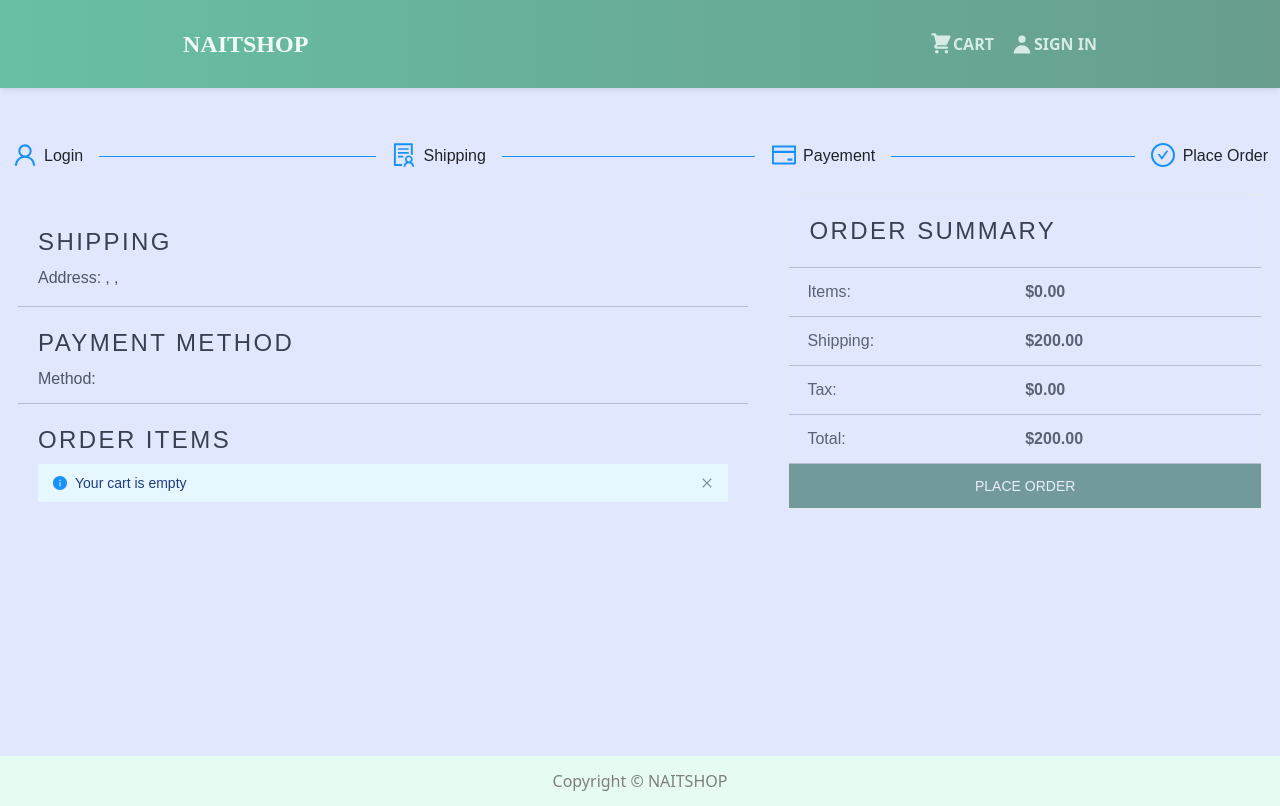
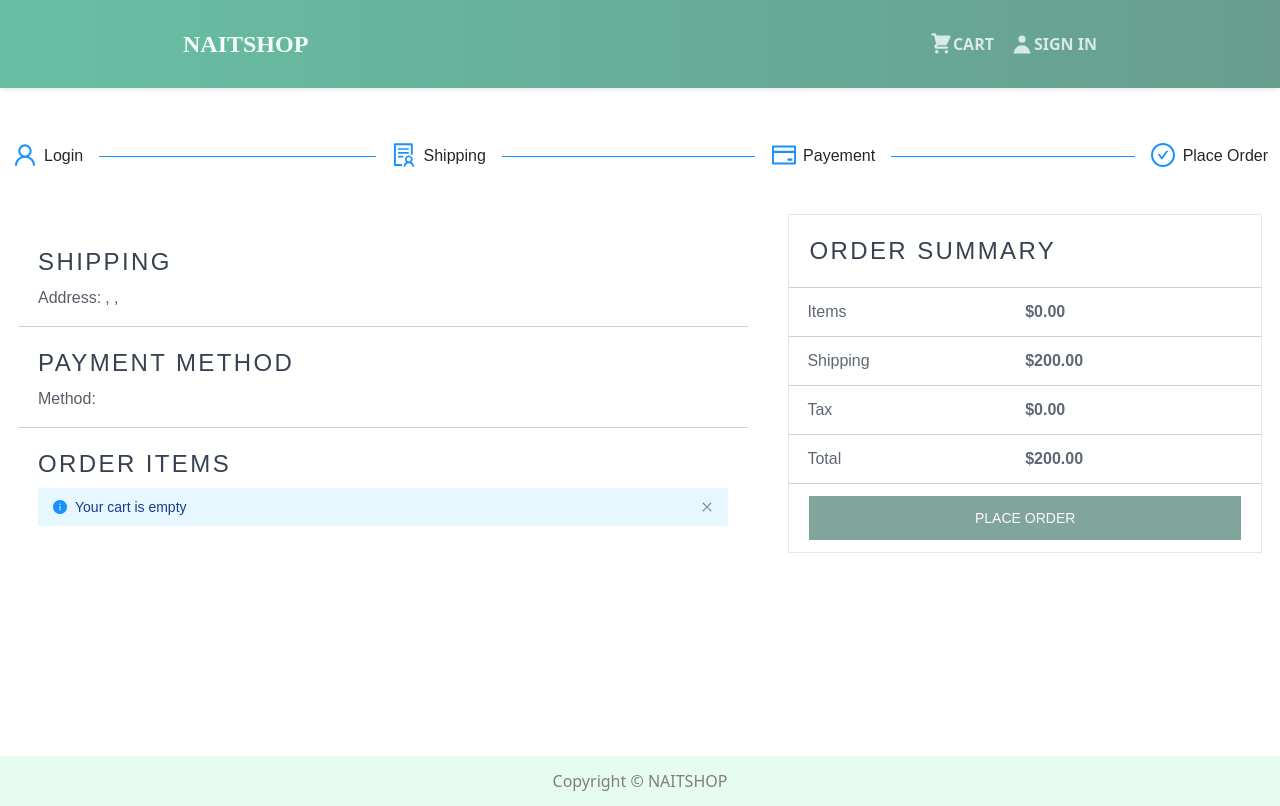
Before and after one commit to ATabdessamia/NAITSHOP, a React (Create React App) app in the folder frontend/: page /placeorder in a window 1280 px wide. Built offline with nearby package versions, Linux system fonts and the light colour scheme.

Commit message:
adding styled components

```diff
--- a/frontend/src/App.js
+++ b/frontend/src/App.js
@@ -19,7 +19,7 @@ const App = () => {
     <>
       <Router>
         <Header />
-        <main className="mx-auto container p-3 font-nunito leading-relaxed overflow-hidden sm:bg-red-100 md:bg-green-100 lg:bg-blue-100 xl:bg-indigo-100 2xl:bg-purple-100">
+        <main className="mx-auto container p-3 font-nunito leading-relaxed overflow-hidden">
           <Route path="/login" component={LoginScreen} />
           <Route path="/register" component={RegisterScreen} />
           <Route path="/profile" component={ProfileScreen} />
--- a/frontend/src/components/CheckoutSteps.js
+++ b/frontend/src/components/CheckoutSteps.js
@@ -48,7 +48,7 @@ const CheckoutSteps = ({ History, Current }) => {
       current={current}
       onChange={onChange}
       size="default"
-      className="mb-5 mt-10"
+      className="my-10"
     >
       {steps.map((item, i) => (
         <Step
--- a/frontend/src/components/Product.js
+++ b/frontend/src/components/Product.js
@@ -29,7 +29,9 @@ const Product = ({ product }) => {
         <Rating value={product.rating} text={`${product.numReviews} reviews`} />
       </div>
 
-      <h3 className="text-xl px-3 my-2 font-semibold">${product.price}</h3>
+      <h3 className="text-lg sm:text-xl px-3 my-2 font-semibold">
+        ${product.price}
+      </h3>
     </div>
   );
 };
--- /dev/null
+++ b/frontend/src/components/styledComponents/CardGrowItem.js
@@ -0,0 +1,14 @@
+import React from "react";
+
+const CardGrowItem = ({ title, price }) => {
+  return (
+    <div className="-mx-3.5 flex flex-wrap px-3">
+      <div className="flex-grow flex-basis-0 max-w-full">{title}</div>
+      <div className="flex-grow flex-basis-0 max-w-full">
+        <strong>${price}</strong>
+      </div>
+    </div>
+  );
+};
+
+export default CardGrowItem;
--- /dev/null
+++ b/frontend/src/components/styledComponents/DivideBox.js
@@ -0,0 +1,13 @@
+import React from "react";
+
+const DivideBox = ({ children }) => {
+  return (
+    <div className="px-5 w-full md:w-3/5 md:flex-basis-60 relative">
+      <div className="flex flex-col pl-0 divide-y > * divide-gray-900 > * divide-opacity-20 text-opacity-70 text-gray-900 text-sm sm:text-base md:text-sm lg:text-base my-3 justify-center">
+        {children}
+      </div>
+    </div>
+  );
+};
+
+export default DivideBox;
--- /dev/null
+++ b/frontend/src/components/styledComponents/DivideBoxItem.js
@@ -0,0 +1,14 @@
+import React from "react";
+
+const DivideBoxItem = ({ children, title }) => {
+  return (
+    <div className="py-3 relative block px-5">
+      <h2 className="uppercase text-gray-700 py-2 text-lg sm:text-2xl font-medium tracking-widest">
+        {title}
+      </h2>
+      {children}
+    </div>
+  );
+};
+
+export default DivideBoxItem;
--- /dev/null
+++ b/frontend/src/components/styledComponents/DivideBoxParagraph.js
@@ -0,0 +1,12 @@
+import React from "react";
+
+const DivideBoxParagraph = ({ title, children }) => {
+  return (
+    <p className="mb-1">
+      <strong className="font-normal mr-1 capitalize">{title}:</strong>
+      {children}
+    </p>
+  );
+};
+
+export default DivideBoxParagraph;
--- /dev/null
+++ b/frontend/src/components/styledComponents/DivideFlex.js
@@ -0,0 +1,16 @@
+import React from "react";
+
+const DivideFlex = ({ key, children }) => {
+  return (
+    <div
+      className="flex flex-col pl-0 mb-3 text-opacity-70 text-gray-900 text-sm sm:text-base md:text-sm lg:text-base items-center justify-center text-center md:text-left"
+      key={key}
+    >
+      <div className="py-3 relative block px-5">
+        <div className="-mx-3.5 flex flex-wrap items-center">{children}</div>
+      </div>
+    </div>
+  );
+};
+
+export default DivideFlex;
--- a/frontend/src/screens/HomeScreen.js
+++ b/frontend/src/screens/HomeScreen.js
@@ -17,7 +17,7 @@ const HomeScreen = () => {
 
   return (
     <>
-      <h1 className="text-3xl md:text-4xl uppercase text-gray-700 p-1 tracking-widest font-extrabold mt-10">
+      <h1 className="text-xl sm:text-3xl md:text-4xl uppercase text-gray-700 p-1 tracking-widest font-extrabold mt-10">
         latest products
       </h1>
       {loading ? (
--- a/frontend/src/screens/OrderScreen.js
+++ b/frontend/src/screens/OrderScreen.js
@@ -2,10 +2,20 @@ import React, { useState, useEffect } from "react";
 import { useDispatch, useSelector } from "react-redux";
 import axios from "axios";
 import { PayPalButton } from "react-paypal-button-v2";
+import { Link } from "react-router-dom";
 
 import Message from "../components/Message";
 import Loader from "../components/Loader";
 import Card from "../components/styledComponents/Card";
+import DivideBox from "../components/styledComponents/DivideBox";
+import DivideBoxItem from "../components/styledComponents/DivideBoxItem";
+import Image from "../components/styledComponents/Image";
+import DivideBoxParagraph from "../components/styledComponents/DivideBoxParagraph";
+import DivideFlex from "../components/styledComponents/DivideFlex";
+import CardList from "../components/styledComponents/CardList";
+import CardListItems from "../components/styledComponents/CardListItems";
+import CardGrowItem from "../components/styledComponents/CardGrowItem";
+import ItemsDetail from "../components/styledComponents/ItemsDetail";
 import { getOrderDetails, payOrder } from "../actions/orderActions";
 import { ORDER_PAY_RESET } from "../constants/orderConstants";
 
@@ -69,42 +79,28 @@ const OrderScreen = ({ match }) => {
         />
       ) : (
         <>
-          <h1 className="text-lg sm:text-2xl md:text-3xl uppercase text-gray-700 p-1 tracking-widest font-extrabold break-words mt-10">
+          <h1 className="text-lg sm:text-2xl md:text-3xl uppercase text-gray-700 p-1 tracking-widest font-extrabold break-words mt-10 md:my-10">
             Order id {order._id}
           </h1>
           <div className="-mx-3.5 flex flex-wrap">
-            <div className="px-5 w-full md:w-3/5 md:flex-basis-60 relative">
-              <div className="flex flex-col pl-0 divide-y > * divide-gray-900 > * divide-opacity-20 text-opacity-70 text-gray-900 text-sm sm:text-base md:text-sm lg:text-base my-3 justify-center">
-                <div className="py-3 relative block px-5">
-                  <h2 className="uppercase text-gray-700 py-2 text-lg sm:text-2xl font-medium tracking-widest">
-                    shipping
-                  </h2>
-                  <p className="mb-1">
-                    <strong className="font-normal mr-1 capitalize">
-                      name:
-                    </strong>
+            <DivideBox>
+              <DivideBoxItem title="shipping">
+                <DivideBoxParagraph title="name">
                   {order.user.name}
-                  </p>
-                  <p className="mb-1">
-                    <strong className="font-normal mr-1 capitalize">
-                      email:
-                    </strong>
+                </DivideBoxParagraph>
+                <DivideBoxParagraph title="email">
                   <a
                     href={`mailto:${order.user.email}`}
                     className="hover:underline"
                   >
                     {order.user.email}
                   </a>
-                  </p>
-                  <p className="mb-1">
-                    <strong className="font-normal mr-1 capitalize">
-                      address:
-                    </strong>
-                    {order.shippingAddress.address},{" "}
-                    {order.shippingAddress.city}{" "}
+                </DivideBoxParagraph>
+                <DivideBoxParagraph title="address">
+                  {order.shippingAddress.address}, {order.shippingAddress.city}{" "}
                   {order.shippingAddress.postalCode},{" "}
                   {order.shippingAddress.country}
-                  </p>
+                </DivideBoxParagraph>
                 {order.isDelivered ? (
                   <Message
                     message={
@@ -122,17 +118,11 @@ const OrderScreen = ({ match }) => {
                     type="error"
                   />
                 )}
-                </div>
-                <div className="py-3 relative block px-5">
-                  <h2 className="uppercase text-gray-700 py-2 text-lg sm:text-2xl font-medium tracking-widest">
-                    payment method
-                  </h2>
-                  <p className="mb-1">
-                    <strong className="font-normal mr-1 capitalize">
-                      method:
-                    </strong>
+              </DivideBoxItem>
+              <DivideBoxItem title="payment method">
+                <DivideBoxParagraph title="method">
                   <span>{order.paymentMethod}</span>
-                  </p>
+                </DivideBoxParagraph>
                 {order.isPaid ? (
                   <Message
                     message={
@@ -148,11 +138,9 @@ const OrderScreen = ({ match }) => {
                     type="error"
                   />
                 )}
-                </div>
-                <div className="py-3 relative block px-5">
-                  <h2 className="uppercase text-gray-700 py-2 text-lg sm:text-2xl font-medium tracking-widest">
-                    order items
-                  </h2>
+              </DivideBoxItem>
+              <DivideBoxItem title="order items">
+                <div className="divide-y > * divide-gray-900 > * divide-opacity-20">
                   {order.orderItems.length === 0 ? (
                     <Message
                       message={
@@ -164,84 +152,46 @@ const OrderScreen = ({ match }) => {
                     />
                   ) : (
                     order.orderItems.map((item) => (
-                      <div
-                        className="flex flex-col pl-0 mb-3 text-opacity-70 text-gray-900 text-sm sm:text-base md:text-sm lg:text-base items-center justify-center"
-                        key={item.product}
-                      >
-                        <div className="py-3 relative block px-5 border-b">
-                          <div className="-mx-3.5 flex flex-wrap items-center">
-                            <div className="px-5 w-full md:w-2/12 md:flex-basis-16 relative mb-2 -ml-5 md:-ml-0 md:mb-0">
-                              <img
-                                src={item.image}
-                                className="max-w-full h-auto align-middle flex-shrink-0 object-center shadow-sm rounded"
-                                alt={item.name}
-                              />
-                            </div>
-                            <div className="flex-grow flex-basis-0 max-w-full mb-2 md:mb-0">
-                              <a
-                                href="/product/5f859d671d47cbccc8e11f74"
-                                className="hover:underline"
+                      <DivideFlex key={item.product}>
+                        <ItemsDetail>
+                          <Image src={item.image} alt={item.name} />
+                        </ItemsDetail>
+                        <ItemsDetail className="flex-grow flex-basis-0 max-w-full mb-2 md:mb-0">
+                          <Link
+                            to={`/product/${item.product}`}
+                            className="hover:underline text-gray-700 text-opacity-90 hover:text-opacity-100"
                           >
                             {item.name}
-                              </a>
-                            </div>
-                            <div className="px-5 w-full md:w-1/3 md:flex-basis-33 relative mb-2 -ml-5 md:-ml-0 md:mb-0">
-                              {item.qty} x ${item.price} = $
-                              {item.qty * item.price}
-                            </div>
-                          </div>
-                        </div>
-                      </div>
+                          </Link>
+                        </ItemsDetail>
+                        <ItemsDetail className="px-5 w-full md:w-1/3 md:flex-basis-33 relative mb-2 md:mb-0">
+                          {item.qty} x ${item.price} = ${item.qty * item.price}
+                        </ItemsDetail>
+                      </DivideFlex>
                     ))
                   )}
                 </div>
-              </div>
-            </div>
+              </DivideBoxItem>
+            </DivideBox>
             <Card>
-              <div className="divide-y > * divide-gray-900 > * divide-opacity-20 border flex flex-col pl-0 mb-0">
-                <div className="py-3 relative block px-5">
-                  <h2 className="uppercase text-gray-700 py-2 text-2xl font-medium tracking-widest">
+              <CardList bordred flexed>
+                <CardListItems>
+                  <h2 className="uppercase text-gray-700 py-2 text-lg sm:text-xl lg:text-2xl font-medium tracking-widest">
                     order summary
                   </h2>
-                </div>
-                <div className="py-3 relative block px-5 text-gray-700 text-opacity-80 capitalize">
-                  <div className="-mx-3.5 flex flex-wrap px-3">
-                    <div className="flex-grow flex-basis-0 max-w-full">
-                      items
-                    </div>
-                    <div className="flex-grow flex-basis-0 max-w-full">
-                      ${order.itemsPrice}
-                    </div>
-                  </div>
-                </div>
-                <div className="py-3 relative block px-5 text-gray-700 text-opacity-80 capitalize">
-                  <div className="-mx-3.5 flex flex-wrap px-3">
-                    <div className="flex-grow flex-basis-0 max-w-full">
-                      shipping
-                    </div>
-                    <div className="flex-grow flex-basis-0 max-w-full">
-                      ${order.shippingPrice}
-                    </div>
-                  </div>
-                </div>
-                <div className="py-3 relative block px-5 text-gray-700 text-opacity-80 capitalize">
-                  <div className="-mx-3.5 flex flex-wrap px-3">
-                    <div className="flex-grow flex-basis-0 max-w-full">tax</div>
-                    <div className="flex-grow flex-basis-0 max-w-full">
-                      ${order.taxPrice}
-                    </div>
-                  </div>
-                </div>
-                <div className="py-3 relative block px-5 text-gray-700 text-opacity-80 capitalize">
-                  <div className="-mx-3.5 flex flex-wrap px-3">
-                    <div className="flex-grow flex-basis-0 max-w-full">
-                      total
-                    </div>
-                    <div className="flex-grow flex-basis-0 max-w-full">
-                      ${order.totalPrice}
-                    </div>
-                  </div>
-                </div>
+                </CardListItems>
+                <CardListItems capitalize>
+                  <CardGrowItem title="items" price={order.itemsPrice} />
+                </CardListItems>
+                <CardListItems capitalize>
+                  <CardGrowItem title="shipping" price={order.shippingPrice} />
+                </CardListItems>
+                <CardListItems capitalize>
+                  <CardGrowItem title="tax" price={order.taxPrice} />
+                </CardListItems>
+                <CardListItems capitalize>
+                  <CardGrowItem title="total" price={order.totalPrice} />
+                </CardListItems>
                 {!order.isPaid && (
                   <div className="py-3 relative block px-5">
                     {loadingPay && <Loader />}
@@ -255,7 +205,7 @@ const OrderScreen = ({ match }) => {
                     )}
                   </div>
                 )}
-              </div>
+              </CardList>
             </Card>
           </div>
         </>
--- a/frontend/src/screens/PlaceOrderScreen.js
+++ b/frontend/src/screens/PlaceOrderScreen.js
@@ -1,14 +1,21 @@
 import React, { useEffect } from "react";
 import { useDispatch, useSelector } from "react-redux";
+import { Link } from "react-router-dom";
 
 import CheckoutSteps from "../components/CheckoutSteps";
 import Message from "../components/Message";
 import Card from "../components/styledComponents/Card";
-import { createOrder } from "../actions/orderActions";
 import CardButton from "../components/styledComponents/CardButton";
-import CardSpan from "../components/styledComponents/CardSpan";
 import CardList from "../components/styledComponents/CardList";
 import CardListItems from "../components/styledComponents/CardListItems";
+import DivideBox from "../components/styledComponents/DivideBox";
+import DivideBoxItem from "../components/styledComponents/DivideBoxItem";
+import Image from "../components/styledComponents/Image";
+import DivideBoxParagraph from "../components/styledComponents/DivideBoxParagraph";
+import DivideFlex from "../components/styledComponents/DivideFlex";
+import CardGrowItem from "../components/styledComponents/CardGrowItem";
+import ItemsDetail from "../components/styledComponents/ItemsDetail";
+import { createOrder } from "../actions/orderActions";
 
 const PlaceOrderScreen = ({ history }) => {
   const dispatch = useDispatch();
@@ -55,32 +62,20 @@ const PlaceOrderScreen = ({ history }) => {
     <>
       <CheckoutSteps Current="3" History={history} />
       <div className="-mx-3.5 flex flex-wrap">
-        <div className="px-5 w-full md:w-3/5 md:flex-basis-60 relative">
-          <div className="flex flex-col pl-0 divide-y > * divide-gray-900 > * divide-opacity-20 text-opacity-70 text-gray-900 text-sm sm:text-base md:text-sm lg:text-base my-3 justify-center">
-            <div className="py-3 relative block px-5">
-              <h2 className="uppercase text-gray-700 py-2 text-lg sm:text-2xl font-medium tracking-widest">
-                shipping
-              </h2>
-              <p className="mb-1">
-                <strong className="font-normal mr-1 capitalize">
-                  address:
-                </strong>
-                {cart.shippingAddress.address}, {cart.shippingAddress.city}{" "}
-                {cart.shippingAddress.postalCode},{" "}
-                {cart.shippingAddress.country}
-              </p>
-            </div>
-            <div className="py-3 relative block px-5">
-              <h2 className="uppercase text-gray-700 py-2 text-lg sm:text-2xl font-medium tracking-widest">
-                payment method
-              </h2>
-              <strong className="font-normal mr-1 capitalize">method:</strong>
+        <DivideBox>
+          <DivideBoxItem title="shipping">
+            <DivideBoxParagraph title="address">
+              {cart.shippingAddress.address}, {cart.shippingAddress.city}{" "}
+              {cart.shippingAddress.postalCode}, {cart.shippingAddress.country}
+            </DivideBoxParagraph>
+          </DivideBoxItem>
+          <DivideBoxItem title="payment method">
+            <DivideBoxParagraph title="method">
               <span>{cart.paymentMethod}</span>
-            </div>
-            <div className="py-3 relative block px-5">
-              <h2 className="uppercase text-gray-700 py-2 text-lg sm:text-2xl font-medium tracking-widest">
-                order items
-              </h2>
+            </DivideBoxParagraph>
+          </DivideBoxItem>
+          <DivideBoxItem title="order items">
+            <div className="divide-y > * divide-gray-900 > * divide-opacity-20">
               {cart.cartItems.length === 0 ? (
                 <Message
                   message={
@@ -90,68 +85,45 @@ const PlaceOrderScreen = ({ history }) => {
                 />
               ) : (
                 cart.cartItems.map((item) => (
-                  <div
-                    className="lex flex-col pl-0 mb-3 text-opacity-70 text-gray-900 text-sm sm:text-base md:text-sm lg:text-base items-center justify-center"
-                    key={item.product}
-                  >
-                    <div className="py-3 relative block px-5 border-b">
-                      <div className="-mx-3.5 flex flex-wrap items-center">
-                        <div className="px-5 w-full md:w-2/12 md:flex-basis-16 relative mb-2 -ml-5 md:-ml-0 md:mb-0">
-                          <img
-                            src={item.image}
-                            className="max-w-full h-auto align-middle flex-shrink-0 object-center shadow-sm rounded"
-                            alt={item.name}
-                          />
-                        </div>
-                        <div className="flex-grow flex-basis-0 max-w-full mb-2 md:mb-0">
-                          <a
-                            href="/product/5f859d671d47cbccc8e11f74"
-                            className="hover:underline"
-                          >
-                            {item.name}
-                          </a>
-                        </div>
-                        <div className="px-5 w-full md:w-1/3 md:flex-basis-33 relative mb-2 -ml-5 md:-ml-0 md:mb-0">
-                          {item.qty} x ${item.price} = ${item.qty * item.price}
-                        </div>
-                      </div>
-                    </div>
-                  </div>
+                  <DivideFlex key={item.product}>
+                    <ItemsDetail>
+                      <Image src={item.image} alt={item.name} />
+                    </ItemsDetail>
+                    <ItemsDetail className="flex-grow flex-basis-0 max-w-full mb-2 md:mb-0">
+                      <Link
+                        to={`/product/${item.product}`}
+                        className="hover:underline text-gray-700 text-opacity-90 hover:text-opacity-100"
+                      >
+                        {item.name}
+                      </Link>
+                    </ItemsDetail>
+                    <ItemsDetail className="px-5 w-full md:w-1/3 md:flex-basis-33 relative mb-2 md:mb-0">
+                      {item.qty} x ${item.price} = ${item.qty * item.price}
+                    </ItemsDetail>
+                  </DivideFlex>
                 ))
               )}
             </div>
-          </div>
-        </div>
+          </DivideBoxItem>
+        </DivideBox>
         <Card>
           <CardList bordred flexed>
             <CardListItems>
-              <h2 className="uppercase text-gray-700 py-2 text-lg sm:text-2xl font-medium tracking-widest">
+              <h2 className="uppercase text-gray-700 py-2 text-lg sm:text-xl lg:text-2xl font-medium tracking-widest">
                 order summary
               </h2>
             </CardListItems>
             <CardListItems capitalize>
-              <div className="-mx-3.5 flex flex-wrap px-3">
-                <CardSpan text="items:" />
-                <CardSpan strong={cart.itemsPrice} />
-              </div>
+              <CardGrowItem title="items" price={cart.itemsPrice} />
             </CardListItems>
             <CardListItems capitalize>
-              <div className="-mx-3.5 flex flex-wrap px-3">
-                <CardSpan text="shipping:" />
-                <CardSpan strong={cart.shippingPrice} />
-              </div>
+              <CardGrowItem title="shipping" price={cart.shippingPrice} />
             </CardListItems>
             <CardListItems capitalize>
-              <div className="-mx-3.5 flex flex-wrap px-3">
-                <CardSpan text="tax:" />
-                <CardSpan strong={cart.taxPrice} />
-              </div>
+              <CardGrowItem title="tax" price={cart.taxPrice} />
             </CardListItems>
             <CardListItems capitalize>
-              <div className="-mx-3.5 flex flex-wrap px-3">
-                <CardSpan text="total:" />
-                <CardSpan strong={cart.totalPrice} />
-              </div>
+              <CardGrowItem title="total" price={cart.totalPrice} />
             </CardListItems>
             {error && (
               <div className="">
@@ -162,7 +134,7 @@ const PlaceOrderScreen = ({ history }) => {
                 />
               </div>
             )}
-            <div className="">
+            <div className="p-3 relative block px-5">
               {cart.cartItems.length === 0 ? (
                 <CardButton
                   className="bg-green-900 text-gray-100 uppercase w-full p-3 inline-block text-sm disabled:opacity-50 cursor-default"
--- a/frontend/src/screens/ProductScreen.js
+++ b/frontend/src/screens/ProductScreen.js
@@ -98,13 +98,13 @@ const ProductScreen = ({ history, match }) => {
               <CardListItems flexed>
                 {product.countInStock === 0 ? (
                   <CardButton
-                    className="bg-green-900 text-gray-100 uppercase w-full p-3 md:p-1 lg:p-3 inline-block text-sm disabled:opacity-50 cursor-default"
+                    className="bg-green-900 text-gray-100 uppercase w-full p-3 md:p-1 lg:p-3 inline-block text-xs sm:text-sm md:text-xs lg:text-sm disabled:opacity-50 cursor-default"
                     text="add to cart"
                     disabled
                   />
                 ) : (
                   <CardButton
-                    className="bg-green-900 opacity-90 text-gray-100 uppercase w-full p-3 md:p-1 lg:p-3 focus:outline-none focus:ring-2 focus:ring-inset focus:ring-green-800 hover:opacity-100 inline-block text-sm transition-colors ease-in-out"
+                    className="bg-green-900 opacity-90 text-gray-100 uppercase w-full p-3 md:p-1 lg:p-3 focus:outline-none focus:ring-2 focus:ring-inset focus:ring-green-800 hover:opacity-100 inline-block text-xs sm:text-sm md:text-xs lg:text-sm transition-colors ease-in-out"
                     onClick={addToCartHandler}
                     text="add to cart"
                   />
```
Lines whose indentation alone changed are shown as unchanged.
